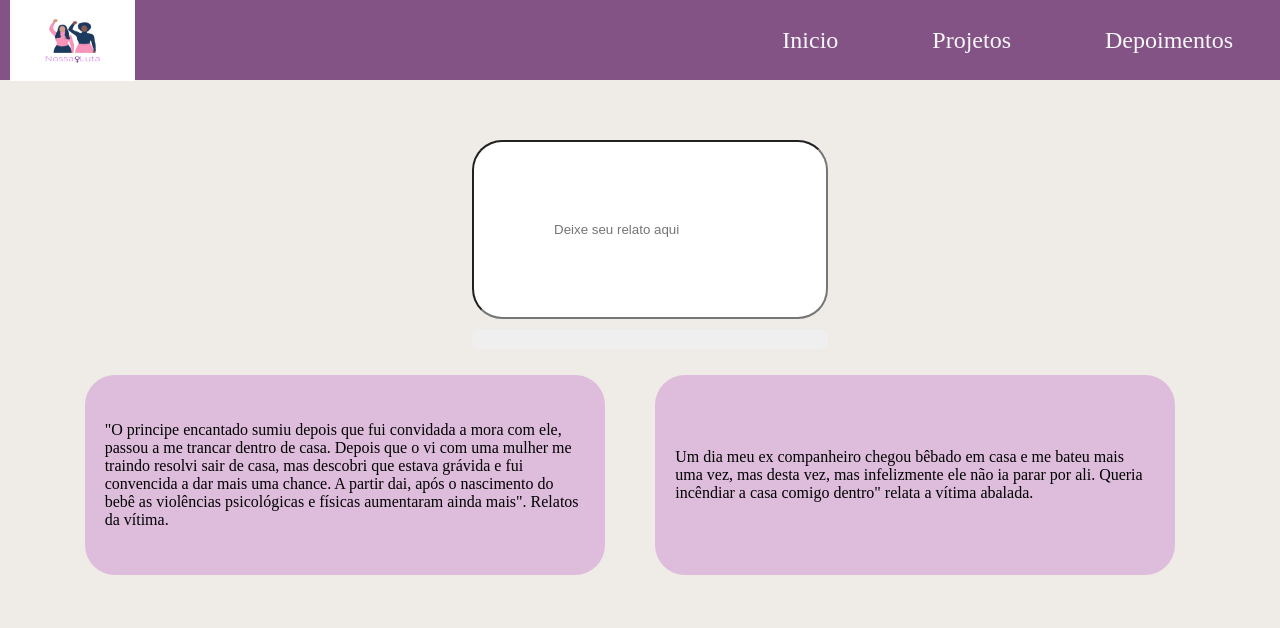
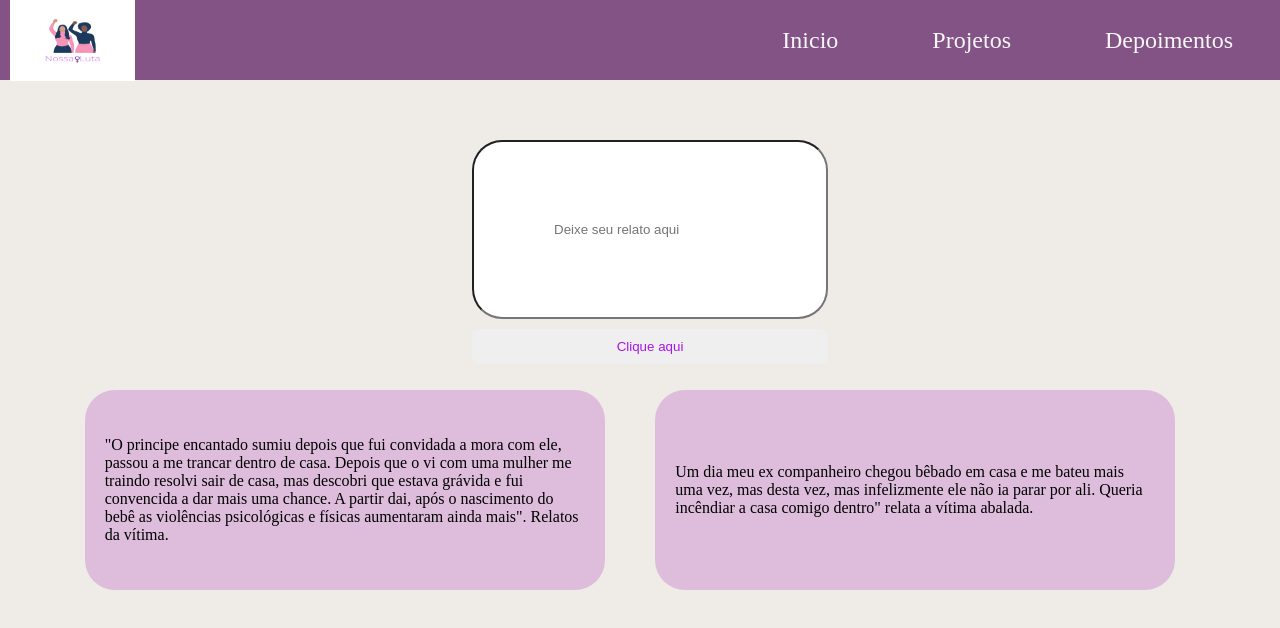
Before and after one commit to ADRIANAFELIX/Projeto-Final-On20, a React (Vite) app: page /depoimentos in a window 1280 px wide. Shown: the top 628 px of the page. Built offline with nearby package versions, Linux system fonts and the light colour scheme.

Commit message:
criado botão clique aqui pagina depoimentos

```diff
--- a/src/pages/Depoimentos/Depoimentos.jsx
+++ b/src/pages/Depoimentos/Depoimentos.jsx
@@ -16,6 +16,9 @@ function Depoimentos() {
    const [newItem, setNewItem] = useState('')
 
    function handleCreateNewItem() {
+     event.preventDefault();
+     console.log("entrei");
+
      const item = {
        id: Math.random(),
        title: newItem
@@ -40,9 +43,9 @@ function Depoimentos() {
    return(
    <>
      <section className='depoimentos'>
-    </section>
        <section className="list">
          <header>
+           <form onSubmit={handleCreateNewItem}>
              <div className="input-container">
                <input
                  type="text"
@@ -52,14 +55,14 @@ function Depoimentos() {
                />
                <div className="add-container">
                  <button
+                   type='submit'
                    className="add-task"
-              type="submit"
-              onClick={handleCreateNewItem}
                    >
-
+                   Clique aqui
                  </button>
                </div>
              </div>
+           </form>
          </header>
          <main>
            <div className='div-relato'>
@@ -98,6 +101,8 @@ function Depoimentos() {
            </ul>
          </main>
        </section>
+     </section>
+
      <footer>
        <Footer/>
      </footer>
```
Lines whose indentation alone changed are shown as unchanged.
